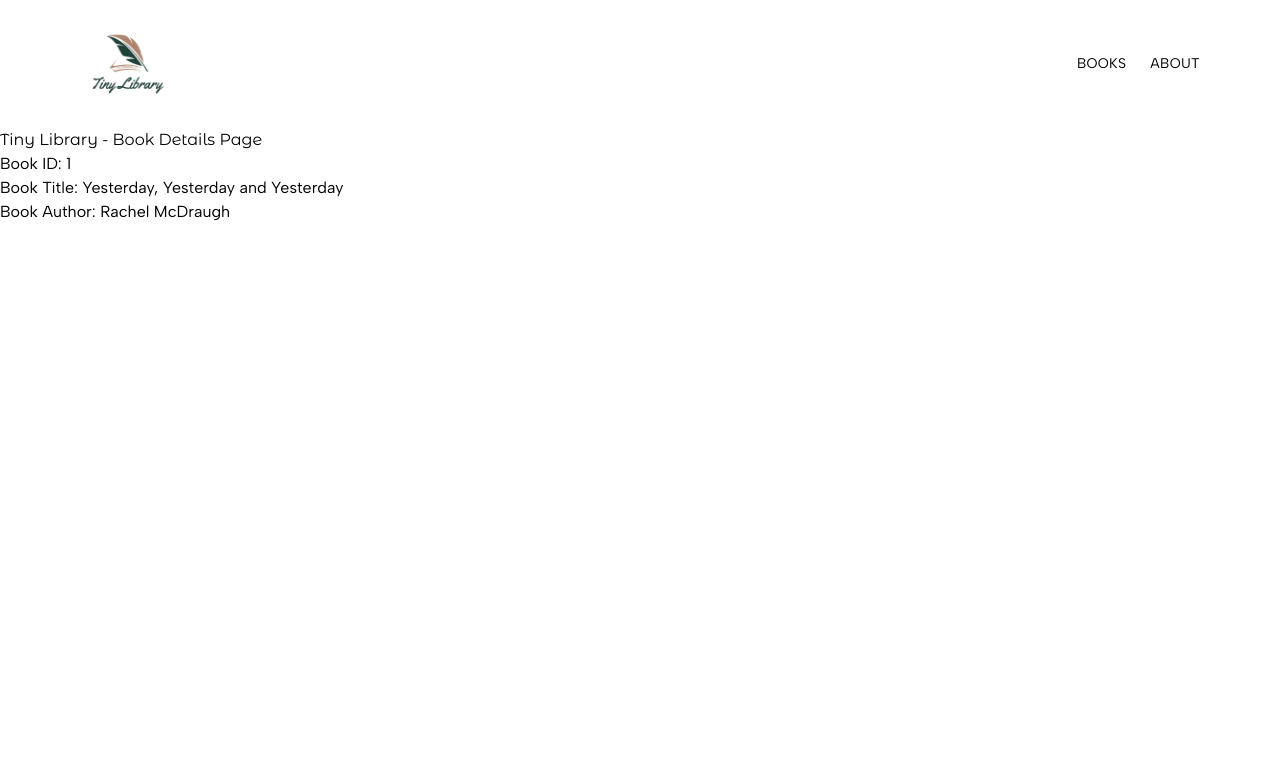
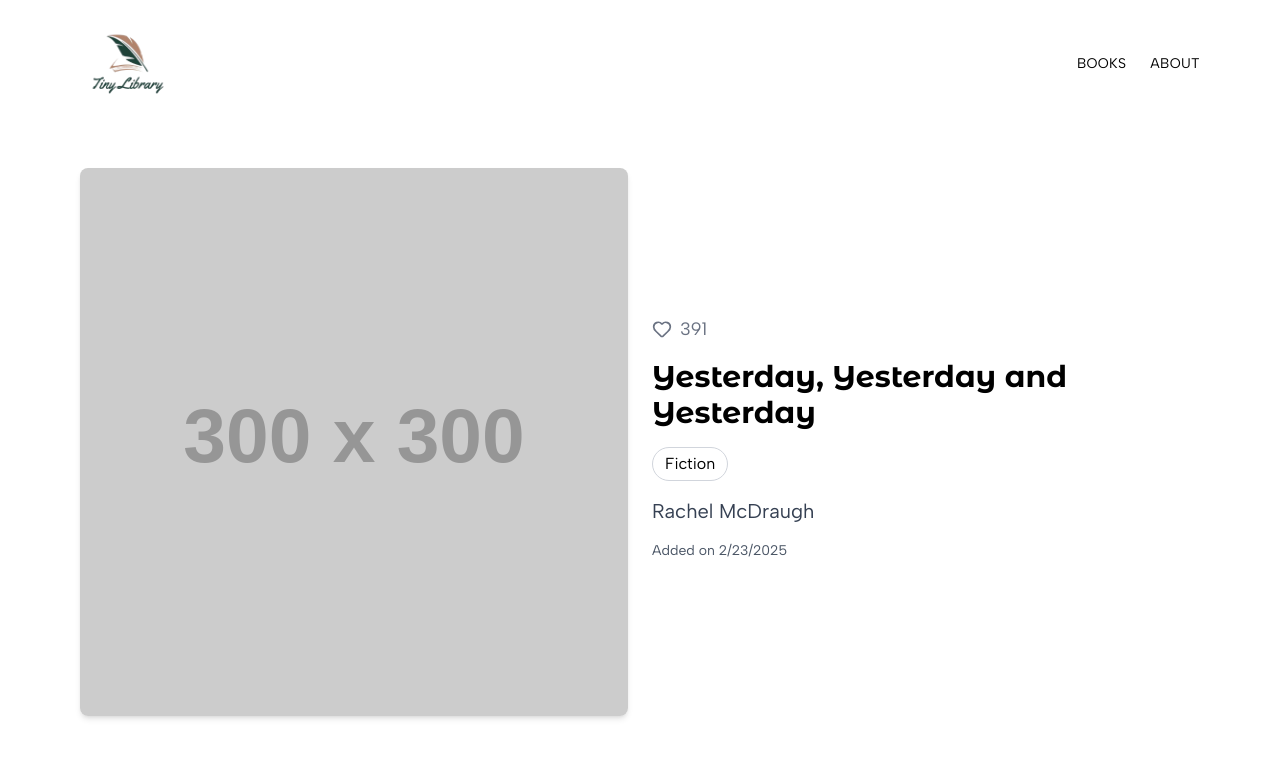
Before and after one commit to iccir919/tiny-library, a Next.js app: page /books/1 in a window 1280 px wide. Shown: the top 758 px of the page. Built offline with nearby package versions, Linux system fonts and the light colour scheme.

Commit message:
Lay out book detail page to match the design

```diff
--- a/app/books/[id]/page.tsx
+++ b/app/books/[id]/page.tsx
@@ -1,6 +1,18 @@
 import type { BookDetailPageProps } from '@/app/types'
 
 import { getBookById } from '@/app/lib/books'
+
+import Image from 'next/image'
+import { Heart } from 'lucide-react'
+import Pill from '@/app/components/Pill'
+
+
+export const metadata = {
+    title: 'Tiny Library - Book Details',
+    description: 'Details of a specific book in the Tiny Library',
+}
+
+
 
 export default async function BookPage({ params }: BookDetailPageProps) {
     const { id } = await params;
@@ -8,11 +20,33 @@ export default async function BookPage({ params }: BookDetailPageProps) {
     const book = await getBookById(id)
 
     return (
-        <div>
-            <h1>Tiny Library - Book Details Page</h1>
-            <p>Book ID: {id}</p>
-            <p>Book Title: {book.name}</p>
-            <p>Book Author: {book.author}</p>
-        </div>
+        <main className="max-w-6xl mx-auto p-4">
+            <div className="flex flex-col md:flex-row md:items-center gap-6 mt-6">
+                <div className="md:w-1/2">
+                    <Image
+                        priority
+                        className="w-full h-auto rounded-lg shadow-md"
+                        src={book.image}
+                        alt={`Cover of ${book.name}`}
+                        width={300}
+                        height={300}
+                    />
+                </div>
+                <div className="md:w-1/2">
+                    <div className="flex items-center gap-2 mb-4 text-lg text-gray-500">
+                        <Heart
+                            size={20}
+                        />
+                        {book.likes.toLocaleString()}
+                    </div>
+                    <h1 className="text-3xl font-bold mb-4">{book.name}</h1>
+                    <Pill className="capitalize mb-4">{book.category}</Pill>
+                    <p className="text-xl text-gray-700 mb-2">{book.author}</p>
+                    <p className="text-sm text-gray-600 mb-2 mt-4">
+                        Added on {new Date(book.dateAdded).toLocaleDateString("en-US", { timeZone: "UTC" })}
+                    </p>
+                </div>
+            </div>
+        </main>
     )
 }
```
